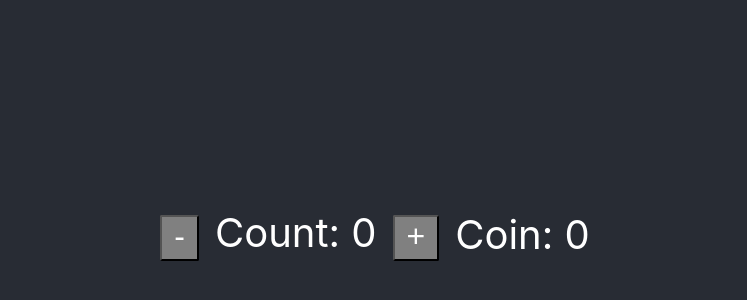
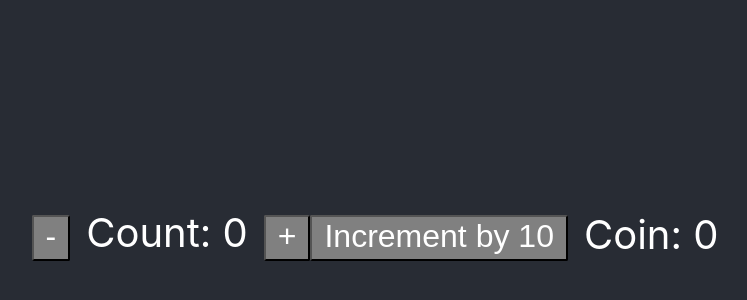
Before and after one commit to Fakher-Zaman/Redux-and-ReduxToolkit, a React (Create React App) app: page / in a window 1280 px wide. Shown: the part 166-466 px from the top of the page, without its empty margins (257-1004 px from the left). Built offline with nearby package versions, Linux system fonts and the light colour scheme.

Commit message:
Action Payload

```diff
--- a/src/features/counter/Counter.js
+++ b/src/features/counter/Counter.js
@@ -1,6 +1,6 @@
 import React from 'react';
 import { useSelector, useDispatch } from 'react-redux';
-import { increment, decrement } from './counterSlice';
+import { increment, decrement, incrementByAmount } from './counterSlice';
 
 function Counter() {
     const count = useSelector((state) => state.counter.count);
@@ -10,6 +10,8 @@ function Counter() {
             <button className='button' aria-label='Decrement value' onClick={() => { dispatch(decrement()) }}> - </button>
             <span className='value'>Count: {count}</span>
             <button className='button' aria-label='Increment value' onClick={() => { dispatch(increment()) }}> + </button>
+
+            <button className='button' onClick={() => { dispatch(incrementByAmount(10)) }}>Increment by 10</button>
         </div>
     )
 }
```
